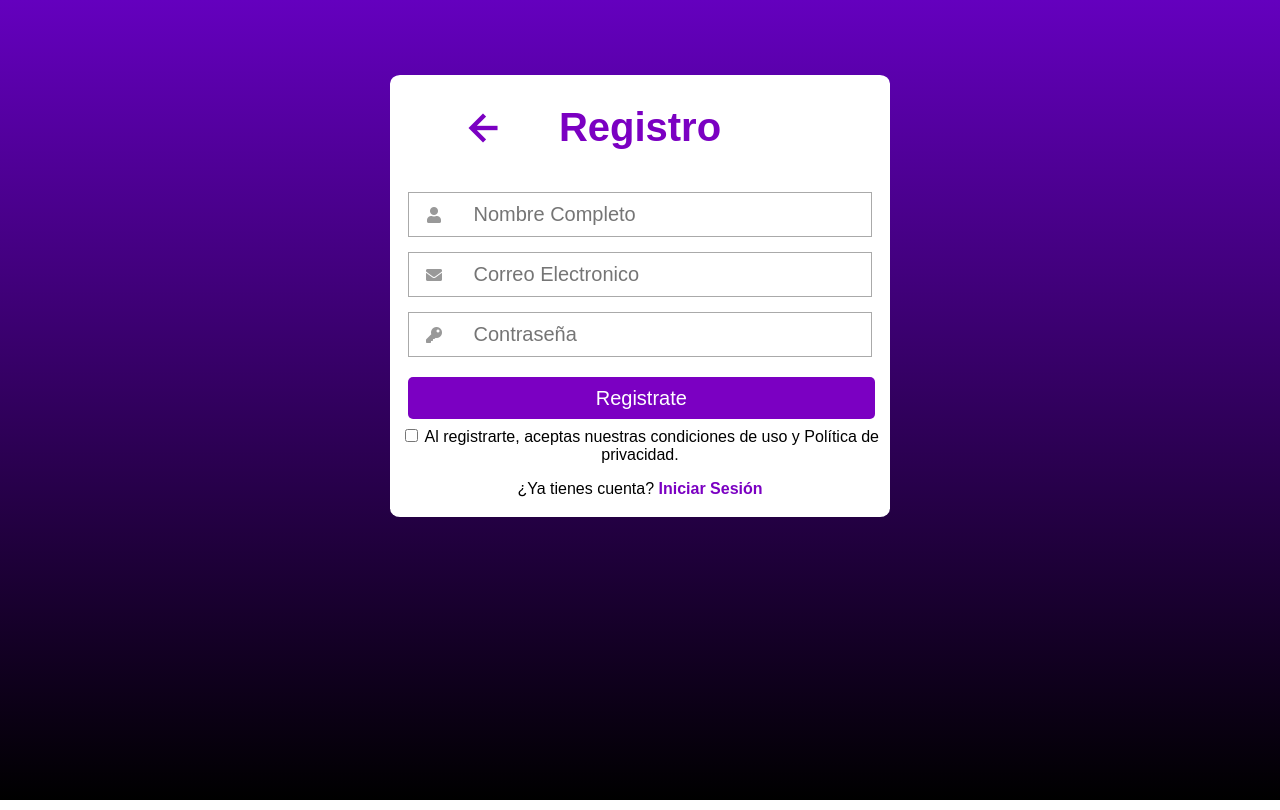
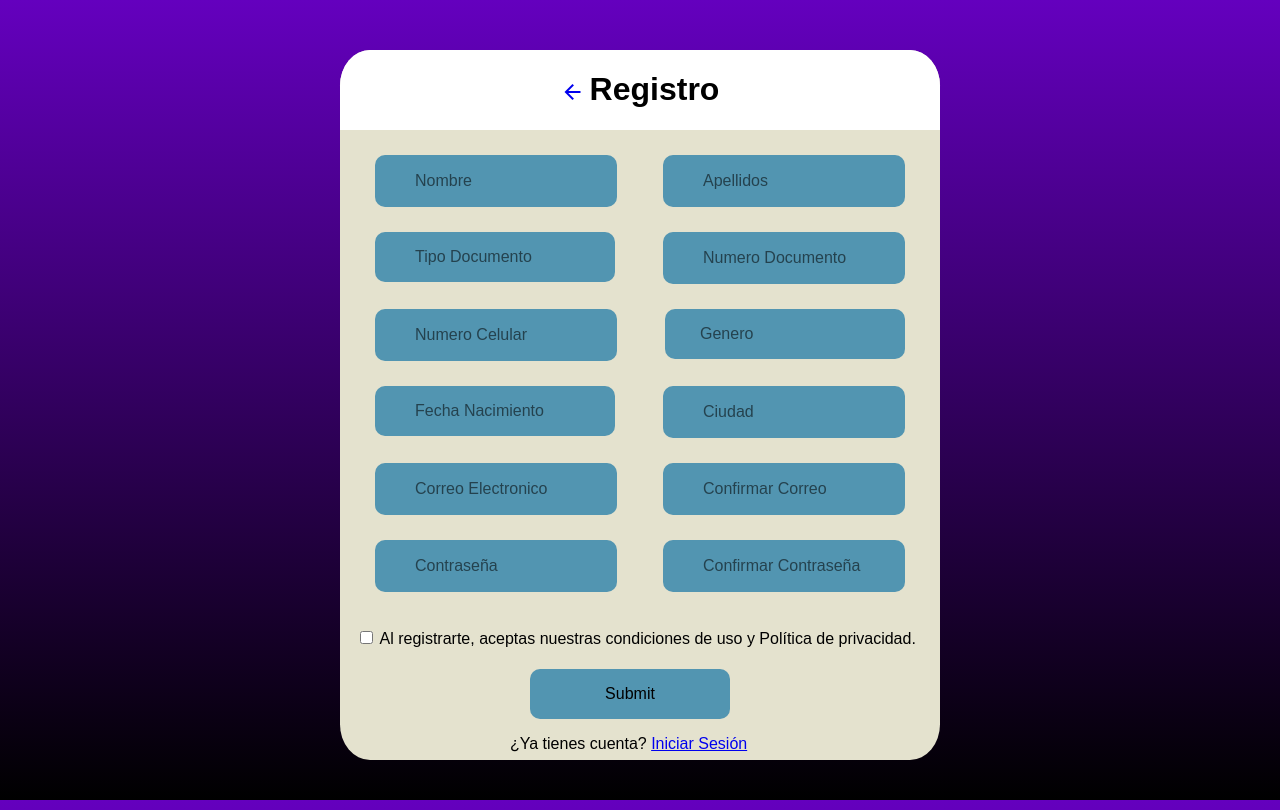
Before and after one commit to CuentaSenaLuis/Evidencia3-Publico, a Flask app: page /Cuenta/Registro in a window 1280 px wide. Run offline with Flask 2, Linux system fonts and the light colour scheme; some libraries are stand-ins or nearby versions.

Commit message:
V2.0 Registro

```diff
--- a/app.py
+++ b/app.py
@@ -2,7 +2,7 @@ from flask import Flask, render_template
 
 app = Flask(__name__)
 
-@app.route('/')#Es carpeta raiz
+@app.route('/Cuenta/Home')#Es carpeta raiz
 
 def index():
     titulos = ['Home', 'Registro', 'Inicio Sesion']
--- a/static/_css/Estilos.css
+++ b/static/_css/Estilos.css
@@ -6,110 +6,144 @@ body{
     background-attachment: fixed;
 }
 
-*{
-    box-sizing: border-box;
+#form-container{
+    background-color: rgb(228, 226, 206);
+    width: 600px;
+    height: 710px;
+    border-radius: 5%;
+    margin: auto;
+    margin-top: 50px;
+    margin-bottom: 50px;
+    overflow: hidden;
 }
 
-.contenedor{
-    width: 100%;
-    padding: 15px;
+#title-container{
+    display: flex;
+    justify-content: center;
+    background-color: rgb(255, 255, 255);
+    position: relative;
+    margin-bottom: 20px;
+}
+#title-arrow{
+    margin-top: 30px;
+    margin-right: 2.5px;
+}
+#title-title{
+    margin-left: 2.5px;
 }
 
-.formulario{
-    background-color: white;
-    margin-top: 150px;
-    padding: 3px;
+.row{
+    display: flex;
+    justify-content: space-between;
+    margin-right: 35px;
+    margin-left: 35px;
 }
 
-h1{
-    text-align: center;
-    color: #7b00c2;
-    font-size: 40px;
+form .txt_field{
+    position: relative;
+    margin-bottom: 20px;
 }
 
-.material-symbols-outlined{
-    font-size: 40px;
-    position: absolute;
-    margin-top: 30px;
-    margin-left: 70px;
-    color: #7b00c2;
-    font-weight: 900;
+.txt_field input, select{
+    width: 200px;
+    height: 50px;
+    padding-left: 40px;
+    margin-top: 5px;
+    font-size: 16px;
+    border: none;
+    background: rgb(82, 149, 177);
+    outline: none;
+    border-radius: 10px;
+    cursor: pointer;
 }
 
-input[type="text"],input[type="password"]{
-    font-size: 20px;
-    width: 82%;
-    padding: 10px;
-    border: none;
+select{
+    appearance: none;
+	-webkit-appearance: none;
+	-moz-appearance: none;
+    width: 240px;
+    height: 50px;
 }
 
-.input-contenedor{
-    margin-bottom: 15px;
-    border: 1px solid #aaa;
+option{
+    border: 0px transparent;
 }
 
-.icon{
-    min-width: 50px;
-    text-align: center;
-    color: #999;
+.txt_field label{
+    position: absolute;
+    color: rgba(0, 0, 0, 0.555);
+    transform: translateY(-50%);
+    font-size: 16px;
+    pointer-events: none;
+    transition: .2s;
 }
 
-.button{
-    border: none;
-    color: white;
-    font-size: 20px;
-    background: #7b00c2;
-    padding: 10px 38%;
-    border-radius: 5px;
-    cursor: pointer;
-    margin-left: 15px;
-    margin-right: 15px;
+.tlabel{
+    top: 55%;
+    left: 40px;
 }
 
-.button:hover{
-    background: #a914ff;
+.olabel{
+    top: 30px;
+    left: 40px;
 }
 
-.button-login{
-    border: none;
-    color: white;
-    font-size: 20px;
-    background: #7b00c2;
-    padding: 10px 42%;
-    border-radius: 5px;
-    cursor: pointer;
-    margin-left: 15px;
-    margin-right: 15px;
+#genlabel{
+    left: 35px;
 }
 
-.button-login:hover{
-    background: #a914ff;
+#date::-webkit-calendar-picker-indicator{
+    margin-left: -40px;
+    padding: 0;
+    border: 0;
+    width: 240px;
+    height: 50px;
+    position: absolute;
+    color:transparent;
+    opacity: 0;
+    pointer-events: auto;
+    cursor: pointer;
 }
 
-p{
-    text-align: center;
+#date:in-range::-webkit-datetime-edit-year-field,
+#date:in-range::-webkit-datetime-edit-month-field,
+#date:in-range::-webkit-datetime-edit-day-field,
+#date:in-range::-webkit-datetime-edit-text{
+    color: transparent;
 }
 
-.link{
-    text-decoration: none;
-    color: #7b00c2;
-    font-weight: 600;
+
+.txt_field input:focus ~ label,
+.txt_field input:valid ~ label{
+    top: -4px;
+    left: 2px;
+    color: #2691d9;
 }
 
-a:link{
-    text-decoration: none;
+#footer-container #checkbox{
+    margin-left: 20px;
+
 }
 
-.link:hover{
-    color: #a914ff;
+#footer-container #checkbox:checked{
+    margin-left: 20px;
+    padding: 100px;
+    background-color: black;
 }
 
-@media(min-width:768px)
-{
-    .formulario{
-        margin: auto;
-        width: 500px;
-        margin-top: 75px;
-        border-radius: 2%;
-    }
+#footer-container #submit{
+    width: 200px;
+    height: 50px;
+    margin-left: 190px;
+    margin-top: 5px;
+    font-size: 16px;
+    border: none;
+    background: rgb(82, 149, 177);
+    outline: none;
+    border-radius: 10px;
+    cursor: pointer;
 }
+
+#login{
+    margin-left: 170px;
+}
--- a/templates/Registro.html
+++ b/templates/Registro.html
@@ -8,31 +8,98 @@
     <link rel="stylesheet" href="https://use.fontawesome.com/releases/v5.6.3/css/all.css">
     <link rel="stylesheet" href="https://fonts.googleapis.com/css2?family=Material+Symbols+Outlined:opsz,wght,FILL,GRAD@20..48,100..700,0..1,-50..200" />
     <link rel="stylesheet" href="{{ url_for('static', filename='./_css/Estilos.css') }}">
+    <link rel="stylesheet" href="/static/_css/Estilos.css">
 </head>
 <body>
-    <form class="formulario">
-        <a href="Peliculas.html"><span class="material-symbols-outlined">
-            arrow_back
-        </span>
-        </a>
-        <H1>{{data.Titulos[1]}}</H1>
-        <div class="contenedor">
-            <div class="input-contenedor">
-                <i class="fas fa-user icon"></i>
-                <input type="text" placeholder="Nombre Completo">
+    <div id="form-container">
+        <form action="">
+            <div id="title-container">
+                <a href="Home" id="title-arrow">
+                <span class="material-symbols-outlined">
+                    arrow_back
+                </span>
+                </a>
+                <H1 id="title-title">{{data.Titulos[1]}}</H1>
             </div>
-            <div class="input-contenedor">
-                <i class="fas fa-envelope icon"></i>
-                <input type="text" placeholder="Correo Electronico">
+            <div class="row">
+                <div class="txt_field">
+                    <input type="text" class="text" required>
+                    <label class="tlabel">Nombre</label>
+                </div>
+                <div class="txt_field">
+                    <input type="text" class="text" required>
+                    <label class="tlabel">Apellidos</label>
+                </div>
             </div>
-            <div class="input-contenedor">
-                <i class="fas fa-key icon"></i>
-                <input type="password" placeholder="Contraseña">
+            <div class="row">
+                <div class="txt_field">
+                    <label class="olabel" id="doclabel">Tipo Documento</label>
+                    <select name="DocType" id="DocType">
+                        <option value="null"></option>
+                        <option value="CC">Cedula</option>
+                        <option value="TI">Tarjeta Identidad</option>
+                        <option value="EX">Extranjera</option>
+                    </select>
+                </div>
+                <div class="txt_field">
+                    <input type="text" class="text" required>
+                    <label class="tlabel">Numero Documento</label>
+                </div>
             </div>
+            <div class="row">
+                <div class="txt_field">
+                    <input type="text" class="text" required>
+                    <label class="tlabel">Numero Celular</label>
+                </div>
+                <div class="txt_field">
+                    <label class="olabel" id="genlabel">Genero</label>
+                    <select name="Sex" id="Sex">
+                        <option value="null"></option>
+                        <option value="Male">Masculino</option>
+                        <option value="Female">Femenino</option>
+                        <option value="LGTB">Otro:</option>
+                    </select>
+                </div>
+            </div>
+            <div class="row">
+                <div class="txt_field">
+                    <label class="olabel" id="datelabel">Fecha Nacimiento</label>
+                    <input type="date" id="date" required>
+                </div>
+                <div class="txt_field">
+                    <input type="text" class="text" required>
+                    <label class="tlabel">Ciudad</label>
+                </div>
+            </div>
+            <div class="row">
+                <div class="txt_field">
+                    <input type="text" class="text" required>
+                    <label class="tlabel">Correo Electronico</label>
+                </div>
+                <div class="txt_field">
+                    <input type="text" class="text" required>
+                    <label class="tlabel">Confirmar Correo</label>
+                </div>
+            </div>
+            <div class="row">
+                <div class="txt_field">
+                    <input type="password" class="text" required>
+                    <label class="tlabel">Contraseña</label>
+                </div>
+                <div class="txt_field">
+                    <input type="password" class="text" required>
+                    <label class="tlabel">Confirmar Contraseña</label>
+                </div>
+            </div>
+        <div id="footer-container">
+            <p><input type="checkbox" id="checkbox"> Al registrarte, aceptas nuestras condiciones de uso y Política de privacidad.</p>
+            <input type="submit" id="submit">
         </div>
-        <a class="button" href="Peliculas.html">Registrate</a>
-        <p><input type="checkbox"> Al registrarte, aceptas nuestras condiciones de uso y Política de privacidad.</p>
-        <p>¿Ya tienes cuenta? <a class="link" href="Login">Iniciar Sesión</a></p>
-    </form>
+        </form>
+        <div id="login">
+            <p>¿Ya tienes cuenta? <a class="link" href="Login">Iniciar Sesión</a></p>
+        </div>
+    </div>
+
 </body>
 </html>
```
Also changed, not shown: Hotelia.png (added).
